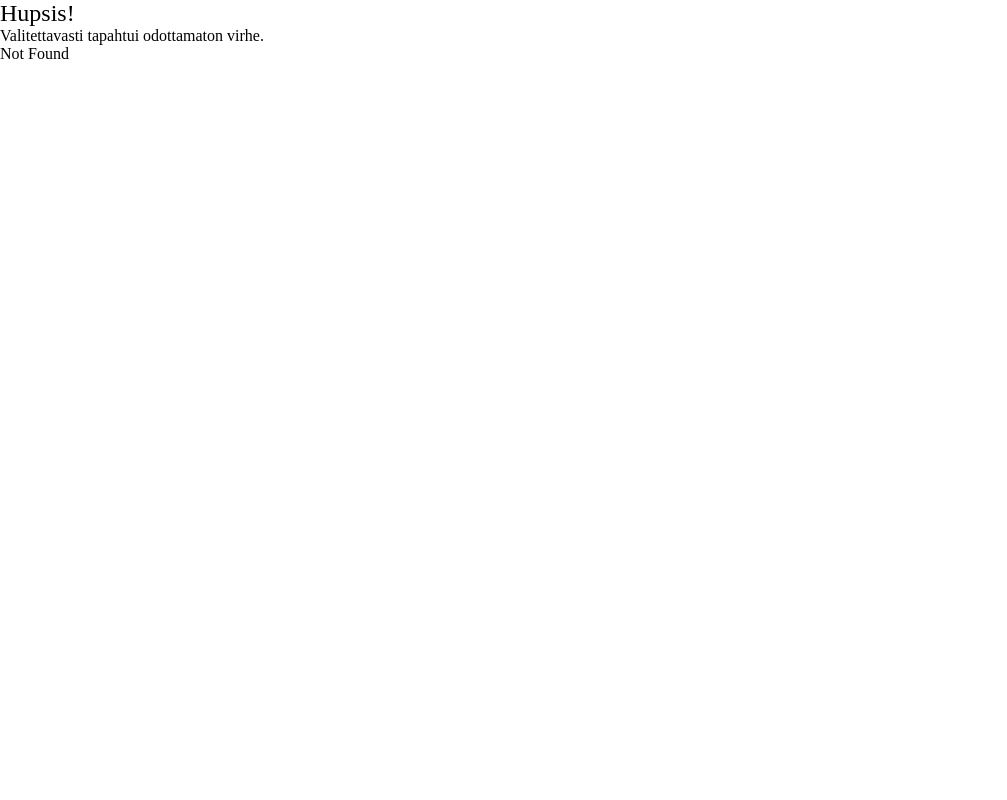
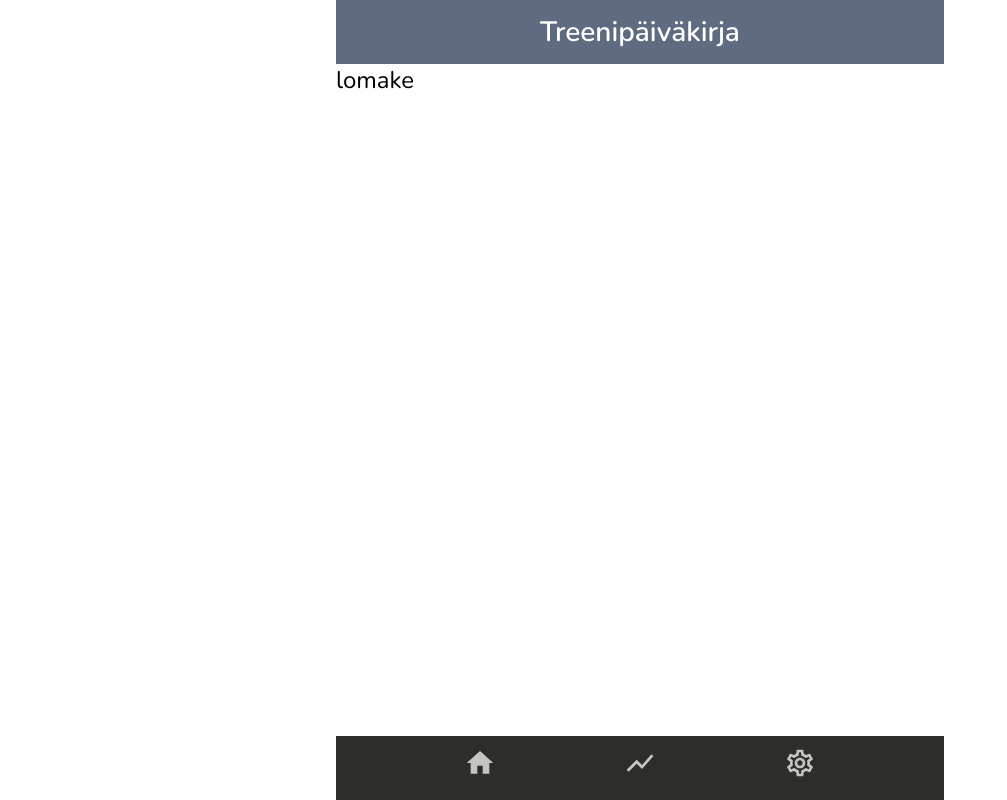
Before and after one commit to Juliamanda/treenipaivakirja, a React (Vite) app: page /add in a window 1280 px wide. Before the commit this address had no page. Shown: the whole page, without its empty margins (0-1007 px from the left). Built offline with nearby package versions, Linux system fonts and the light colour scheme.

Commit message:
Lisää AddItem- ja ItemForm-komponentit sekä reitityksen

```diff
--- /dev/null
+++ b/src/components/AddItem/AddItem.jsx
@@ -0,0 +1,14 @@
+import ItemForm from '../ItemForm/ItemForm'
+import styles from './AddItem.module.scss'
+
+function AddItem(props) {
+
+  return (
+    <div>
+      <h2><ItemForm /></h2>
+    </div>
+  )
+
+}
+
+export default AddItem
--- /dev/null
+++ b/src/components/AddItem/index.js
@@ -0,0 +1 @@
+export { default } from './AddItem.jsx'
--- a/src/components/AppRouter/AppRouter.jsx
+++ b/src/components/AppRouter/AppRouter.jsx
@@ -1,3 +1,4 @@
+import AddItem from '../AddItem'
 import { createBrowserRouter, RouterProvider } from 'react-router-dom'
 import ErrorPage from '../ErrorPage'
 import Items from '../Items'
@@ -16,7 +17,8 @@ function AppRouter(props) {
           element: <Items />,
           loader: () => { return props.data } },
         { path: "stats", element: <Stats /> },
-        { path: "settings", element: <Settings /> }
+        { path: "settings", element: <Settings /> },
+        { path: "add", element: <AddItem /> }
       ]
     }
   ])
--- /dev/null
+++ b/src/components/ItemForm/ItemForm.jsx
@@ -0,0 +1,13 @@
+import styles from './ItemForm.module.scss'
+
+function ItemForm(props) {
+
+  return (
+    <div>
+      lomake
+    </div>
+  )
+
+}
+
+export default ItemForm
--- /dev/null
+++ b/src/components/ItemForm/index.js
@@ -0,0 +1 @@
+export { default } from './ItemForm.jsx'
--- a/src/components/Items/Items.jsx
+++ b/src/components/Items/Items.jsx
@@ -1,7 +1,7 @@
 import styles from './Items.module.scss'
 import { FloatingButton } from '../../shared/buttons'
 import Item from '../Item/Item'
-import { useLoaderData } from 'react-router-dom'
+import { Link, useLoaderData } from 'react-router-dom'
 
 function Items() {
   const data = useLoaderData()
@@ -10,7 +10,7 @@ function Items() {
   return (
     <div className={styles.items}>
       { items }
-      <FloatingButton secondary>+</FloatingButton>
+      <Link to="/add"><FloatingButton secondary>+</FloatingButton></Link>
     </div>
   )
 }
```
Also changed, not shown: src/components/AddItem/AddItem.module.scss (added), src/components/ItemForm/ItemForm.module.scss (added).
